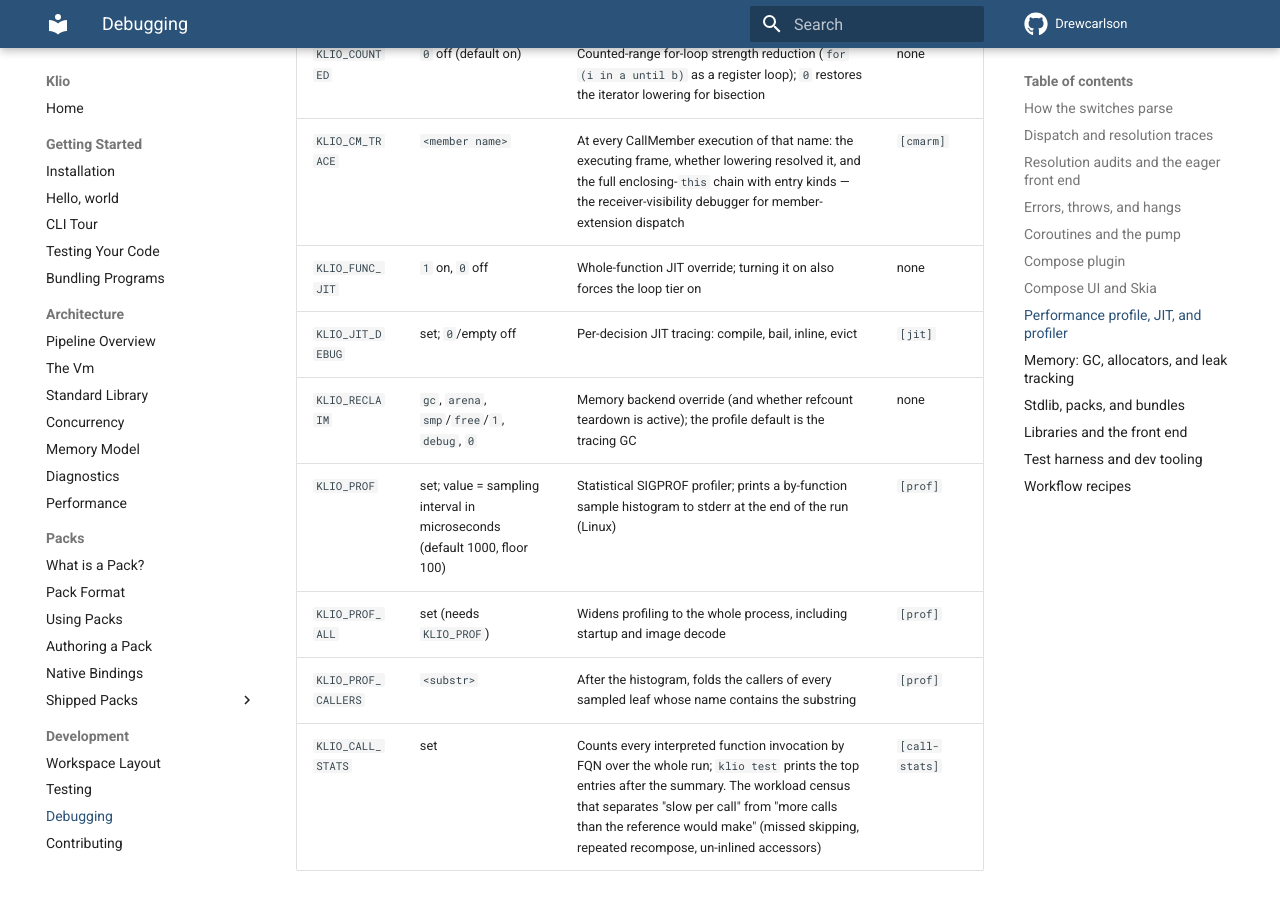
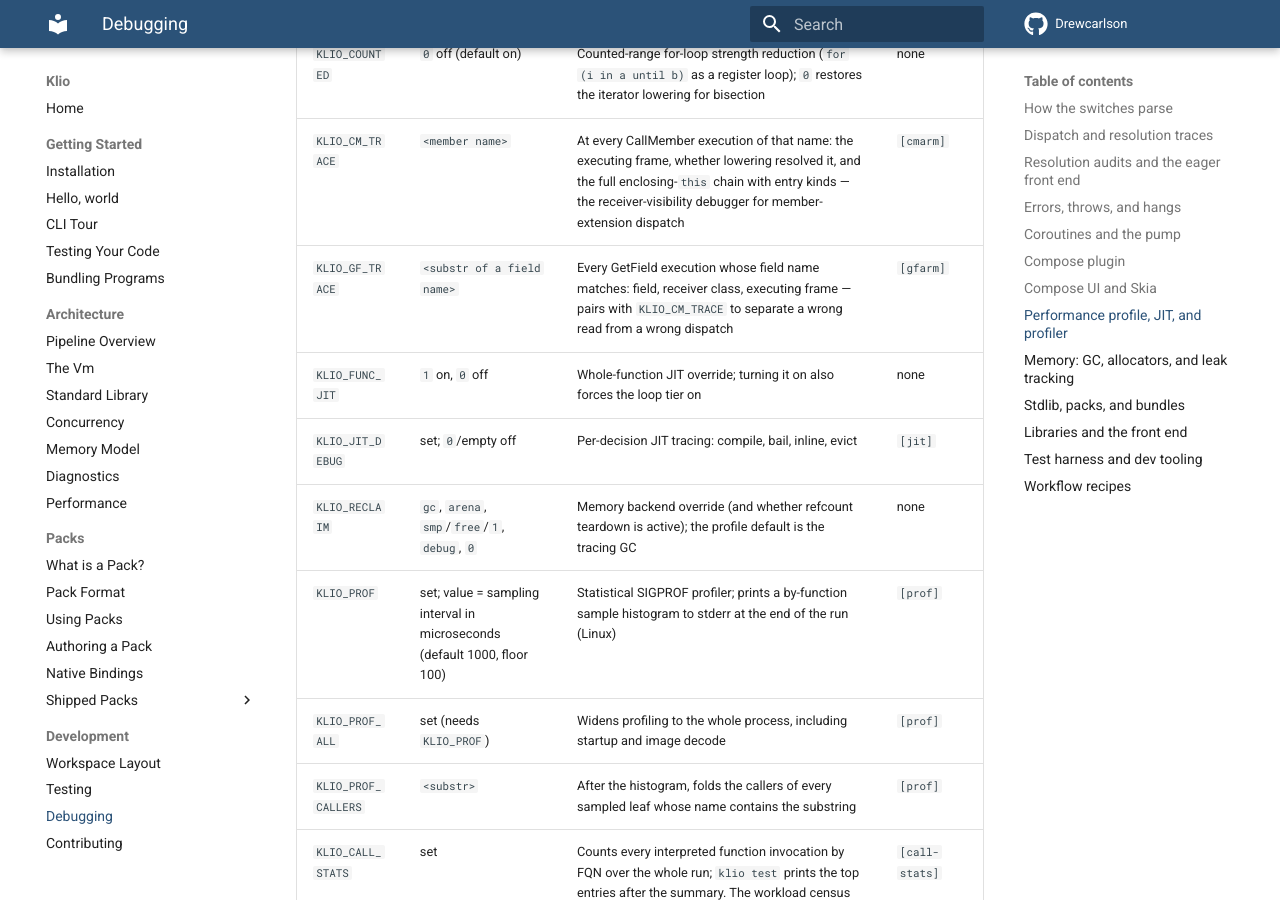
Before and after one commit to DrewCarlson/klio, an MkDocs documentation site: the page built from docs/development/debugging.md, in a window 1280 px wide and 900 px high, scrolled down 11948 px. Built offline with MkDocs 1.6.1 and Material for MkDocs 9.7.7, drawn with Linux system fonts in a browser that asks for light colours; the version menu is left out.

Commit message:
eval: KLIO_GF_TRACE prints each matching GetField's receiver and frame
The read-side partner to KLIO_CM_TRACE: matching field reads print
the field, receiver class, and executing frame, separating a wrong
READ from a wrong DISPATCH (the placement-scope reads proved to
execute on the anon MeasureResult and serve through the outer
chase).

```diff
--- a/docs/development/debugging.md
+++ b/docs/development/debugging.md
@@ -233,6 +233,7 @@ variables override individual fields on top of it.
 | `KLIO_BC` | `0` off (default on) | The bytecode tier: dense per-block u32 op streams replacing the walker's union dispatch for the hot simple ops; `0` restores the pure tree walker for bisection | none |
 | `KLIO_COUNTED` | `0` off (default on) | Counted-range for-loop strength reduction (`for (i in a until b)` as a register loop); `0` restores the iterator lowering for bisection | none |
 | `KLIO_CM_TRACE` | `<member name>` | At every CallMember execution of that name: the executing frame, whether lowering resolved it, and the full enclosing-`this` chain with entry kinds — the receiver-visibility debugger for member-extension dispatch | `[cmarm]` |
+| `KLIO_GF_TRACE` | `<substr of a field name>` | Every GetField execution whose field name matches: field, receiver class, executing frame — pairs with `KLIO_CM_TRACE` to separate a wrong read from a wrong dispatch | `[gfarm]` |
 | `KLIO_FUNC_JIT` | `1` on, `0` off | Whole-function JIT override; turning it on also forces the loop tier on | none |
 | `KLIO_JIT_DEBUG` | set; `0`/empty off | Per-decision JIT tracing: compile, bail, inline, evict | `[jit]` |
 | `KLIO_RECLAIM` | `gc`, `arena`, `smp`/`free`/`1`, `debug`, `0` | Memory backend override (and whether refcount teardown is active); the profile default is the tracing GC | none |
```
Also changed, not shown: 1 other file.
